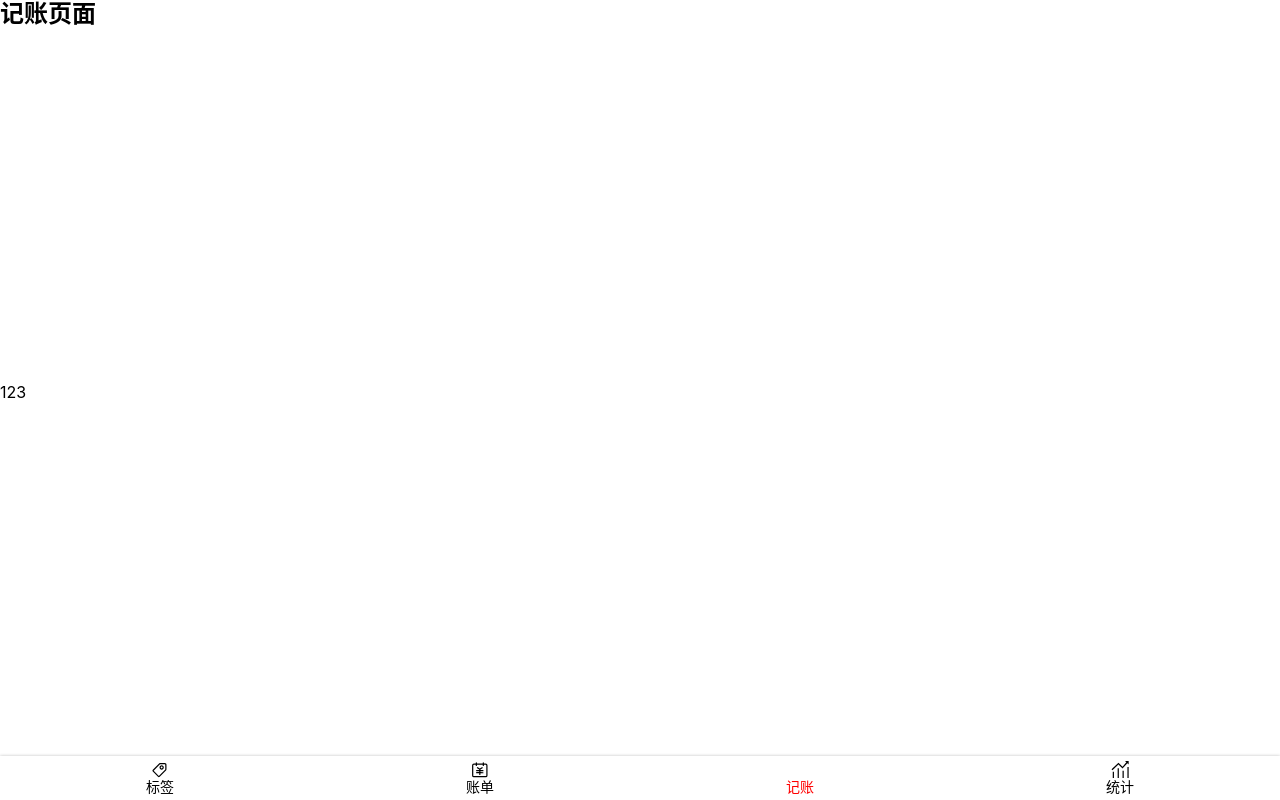
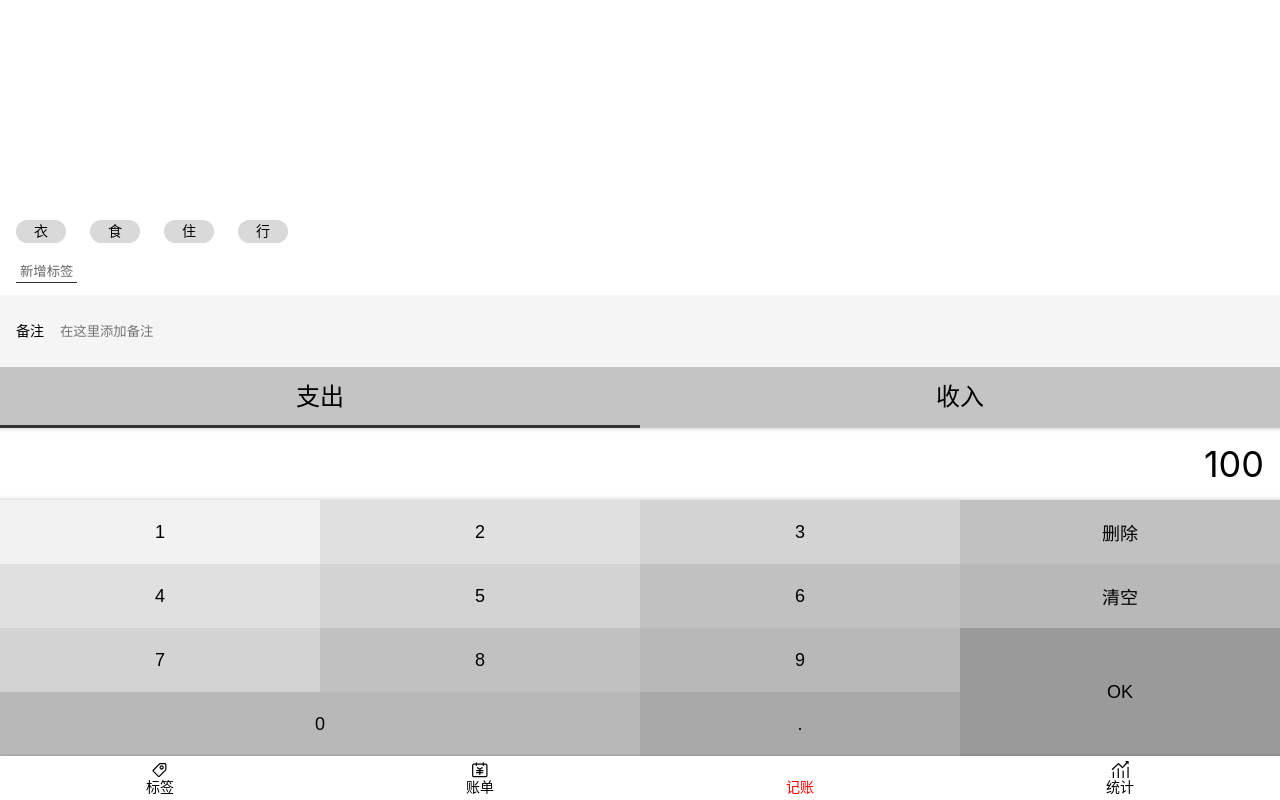
Before and after one commit to UntilTheCore/fingertips-books-react, a React app: page /#/money in a window 1280 px wide. Built offline with nearby package versions, Linux system fonts and the light colour scheme.

Commit message:
完成记账页面的UI样式

```diff
--- a/src/components/Layout.tsx
+++ b/src/components/Layout.tsx
@@ -7,19 +7,18 @@
   flex-direction: column;
   justify-content: space-between;
   height: 100vh;
+
+  main {
+    flex-grow: 1;
+    overflow: auto;
+  }
 `;
 
-type Props = {
-  name: string,
-  children?: any,
-}
-
-const Layout = (props: Props) => {
+const Layout = (props: any) => {
 
   return (
     <LayoutWrapper>
-      <h2>{ props.name }</h2>
-      <main>
+      <main className={ props.className }>
         { props.children }
       </main>
       <Nav />
--- /dev/null
+++ b/src/components/money/CategorySection.tsx
@@ -0,0 +1,30 @@
+import styled from "styled-components";
+
+const CategorySection = styled.section`
+  font-size: 24px;
+
+  > ul {
+    display: flex;
+    background: #c4c4c4;
+
+    > li {
+      width: 50%;
+      text-align: center;
+      padding: 16px 0;
+      position: relative;
+
+      &.selected::after {
+        content: '';
+        display: block;
+        height: 3px;
+        background: #333;
+        position: absolute;
+        bottom: 0;
+        width: 100%;
+        left: 0;
+      }
+    }
+  }
+`;
+
+export { CategorySection };
--- /dev/null
+++ b/src/components/money/NotesSection.tsx
@@ -0,0 +1,27 @@
+import styled from "styled-components";
+
+const NotesSection = styled.section`
+  background: #f5f5f5;
+  padding: 0 16px;
+  font-size: 14px;
+
+  > label {
+    display: flex;
+    align-items: center;
+
+    > span {
+      margin-right: 16px;
+      white-space: nowrap;
+    }
+
+    > input {
+      display: block;
+      width: 100%;
+      height: 72px;
+      background: none;
+      border: none;
+    }
+  }
+`;
+
+export { NotesSection };
--- /dev/null
+++ b/src/components/money/NumberPadSection.tsx
@@ -0,0 +1,73 @@
+import styled from "styled-components";
+
+const NumberPadSection = styled.section`
+  display: flex;
+  flex-direction: column;
+
+  > .output {
+    background: white;
+    font-size: 36px;
+    line-height: 72px;
+    text-align: right;
+    padding: 0 16px;
+    box-shadow: inset 0 -5px 5px -5px rgba(0, 0, 0, 0.25),
+    inset 0 5px 5px -5px rgba(0, 0, 0, 0.25);
+  }
+
+  > .pad {
+    > button {
+      font-size: 18px;
+      float: left;
+      width: 25%;
+      height: 64px;
+      border: none;
+
+      &.ok {
+        height: 128px;
+        float: right;
+      }
+
+      &.zero {
+        width: 50%;
+      }
+
+      &:nth-child(1) {
+        background: #f2f2f2;
+      }
+
+      &:nth-child(2),
+      &:nth-child(5) {
+        background: #E0E0E0;
+      }
+
+      &:nth-child(3),
+      &:nth-child(6),
+      &:nth-child(9) {
+        background: #D3D3D3;
+      }
+
+      &:nth-child(4),
+      &:nth-child(7),
+      &:nth-child(10) {
+        background: #C1C1C1;
+      }
+
+      &:nth-child(8),
+      &:nth-child(11),
+      &:nth-child(13) {
+        background: #B8B8B8;
+      }
+
+      &:nth-child(12) {
+        background: #9A9A9A;
+      }
+
+      &:nth-child(14) {
+        background: #A9A9A9;
+      }
+    }
+  }
+`;
+
+
+export { NumberPadSection };
--- /dev/null
+++ b/src/components/money/TagsSection.tsx
@@ -0,0 +1,35 @@
+import styled from "styled-components";
+
+const TagsSection = styled.section`
+  background: #FFFFFF;
+  padding: 12px 16px;
+  flex-grow: 1;
+  display: flex;
+  flex-direction: column;
+  justify-content: flex-end;
+  align-items: flex-start;
+
+  > ol {
+    margin: 0 -12px;
+
+    > li {
+      background: #D9D9D9;
+      border-radius: 18px;
+      display: inline-block;
+      padding: 3px 18px;
+      font-size: 14px;
+      margin: 8px 12px;
+    }
+  }
+
+  > button {
+    background: none;
+    border: none;
+    padding: 2px 4px;
+    border-bottom: 1px solid #333;
+    color: #666;
+    margin-top: 8px;
+  }
+`;
+
+export { TagsSection };
--- a/src/views/Money.tsx
+++ b/src/views/Money.tsx
@@ -1,13 +1,63 @@
-// 统计页面
+import Layout from "../components/Layout";
 import React from "react";
-import Layout from "components/Layout";
+import { TagsSection } from "components/money/TagsSection";
+import { CategorySection } from "components/money/CategorySection";
+import { NotesSection } from "components/money/NotesSection";
+import { NumberPadSection } from "components/money/NumberPadSection";
+import styled from "styled-components";
 
-const Money = () => {
+const MyLayout = styled(Layout)`
+  display: flex;
+  flex-direction: column;
+`
+
+function Money() {
   return (
-    <Layout name="记账页面">
-      <span>123</span>
-    </Layout>
+    <MyLayout>
+      <TagsSection>
+        <ol>
+          <li>衣</li>
+          <li>食</li>
+          <li>住</li>
+          <li>行</li>
+        </ol>
+        <button>新增标签</button>
+      </TagsSection>
+      <NotesSection>
+        <label>
+          <span>备注</span>
+          <input type="text" placeholder="在这里添加备注" />
+        </label>
+      </NotesSection>
+      <CategorySection>
+        <ul>
+          <li className="selected">支出</li>
+          <li>收入</li>
+        </ul>
+      </CategorySection>
+      <NumberPadSection>
+        <div className="output">
+          100
+        </div>
+        <div className="pad clearfix">
+          <button>1</button>
+          <button>2</button>
+          <button>3</button>
+          <button>删除</button>
+          <button>4</button>
+          <button>5</button>
+          <button>6</button>
+          <button>清空</button>
+          <button>7</button>
+          <button>8</button>
+          <button>9</button>
+          <button className="ok">OK</button>
+          <button className="zero">0</button>
+          <button className="dot">.</button>
+        </div>
+      </NumberPadSection>
+    </MyLayout>
   );
-};
+}
 
 export default Money;
```
